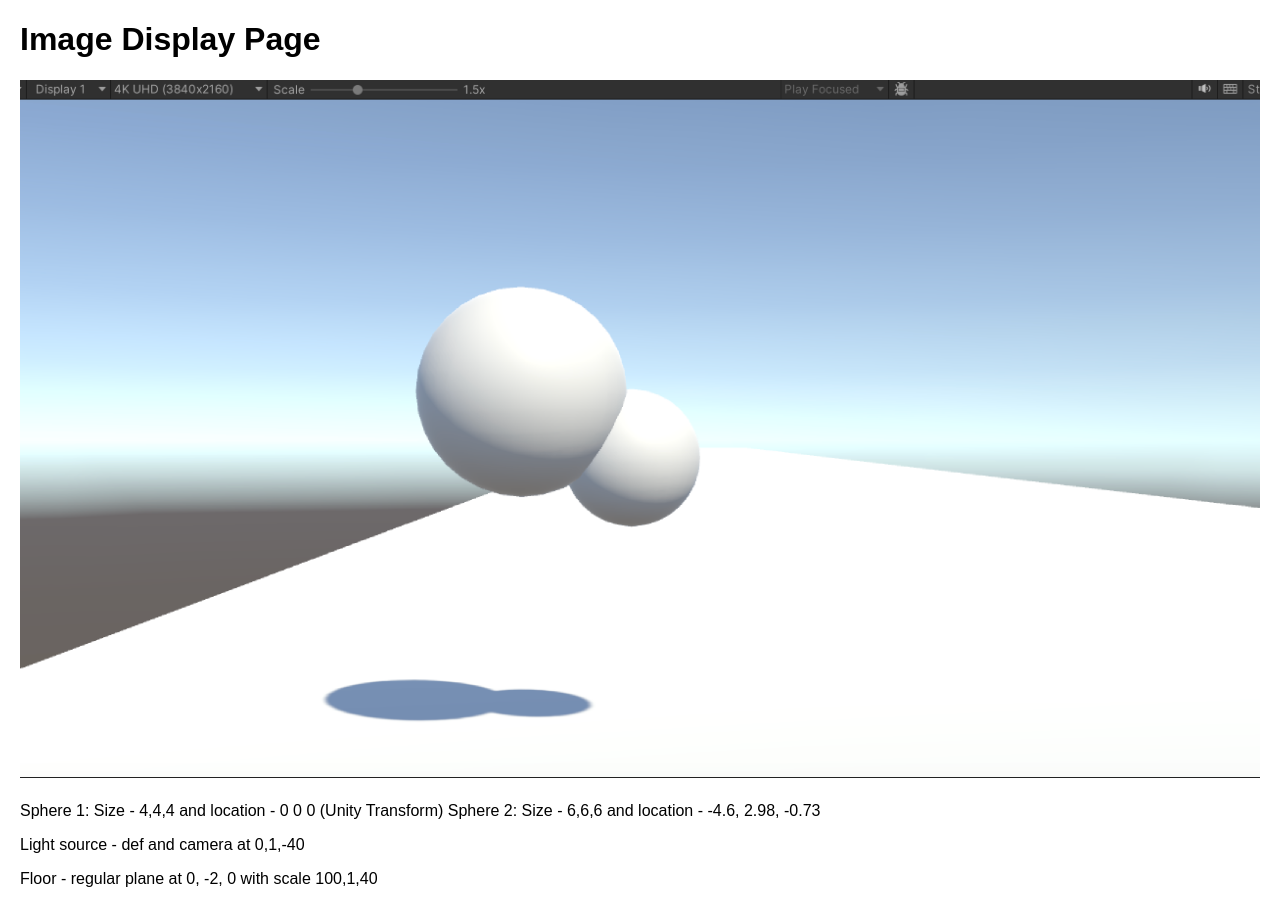
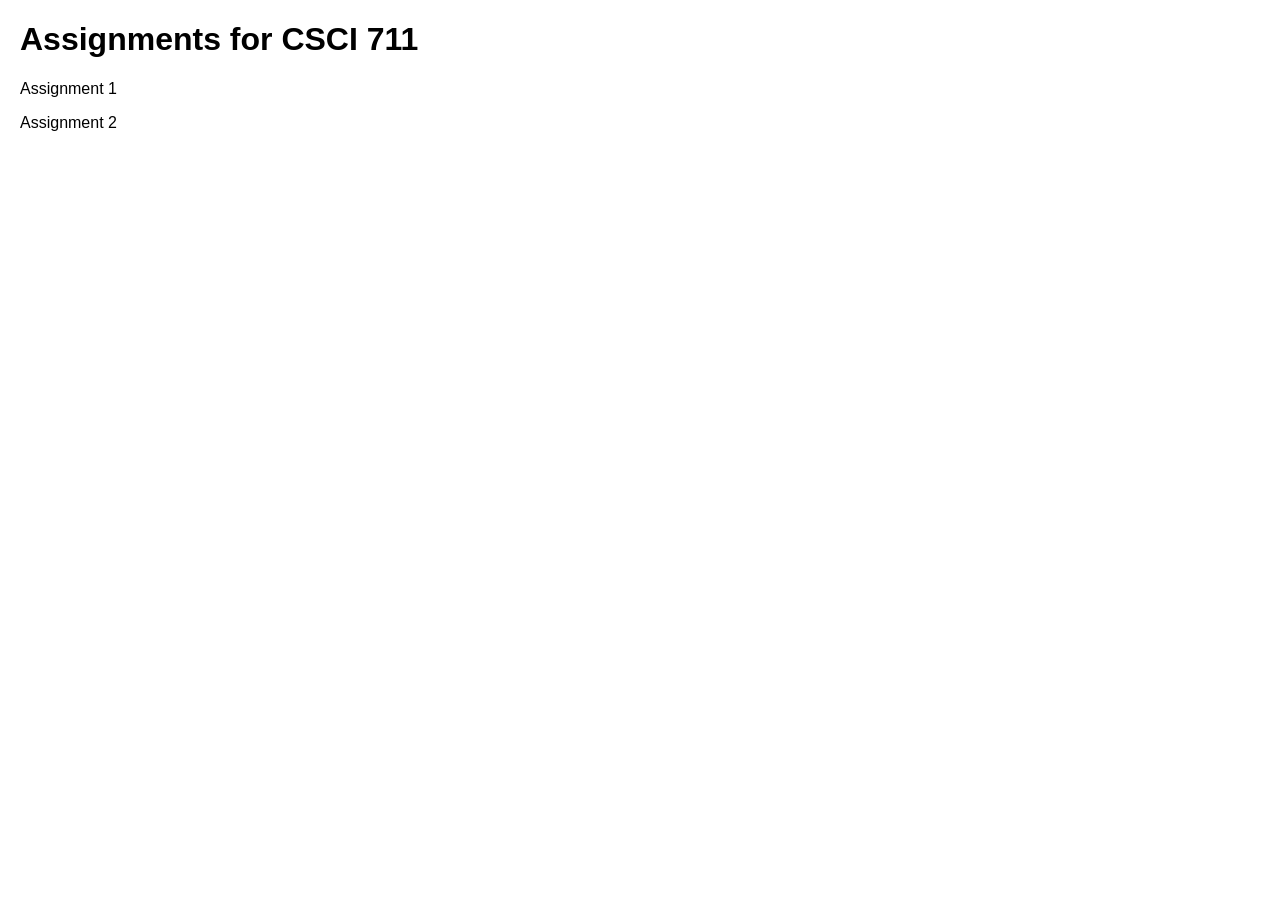
Before and after one commit to CheckmeowwwT/website, a plain HTML site: page 711.html in a window 1280 px wide. After the commit the page ends 800 px from the top, so only its background shows below. Drawn offline with Linux system fonts and the light colour scheme.

Commit message:
Update 711.html

```diff
--- a/711.html
+++ b/711.html
@@ -18,18 +18,8 @@
   </style>
 </head>
 <body>
-  <h1>Image Display Page</h1>
-
-
-  <div class="image-container">
-    <img src="images/assignment1.png" alt="Two spheres and a plane">
-  </div>
-
-
-  <p>Sphere 1: Size - 4,4,4 and location - 0 0 0 (Unity Transform)
-    Sphere 2: Size - 6,6,6 and location - -4.6, 2.98, -0.73</p>
-  <p>Light source - def and camera at 0,1,-40 </p>
-  <p>Floor - regular plane at 0, -2, 0 with scale 100,1,40 </p>
-
+  <h1> Assignments for CSCI 711 </h1>
+  <p>Assignment 1</p>
+  <p>Assignment 2</p>
 </body>
 </html>
```
